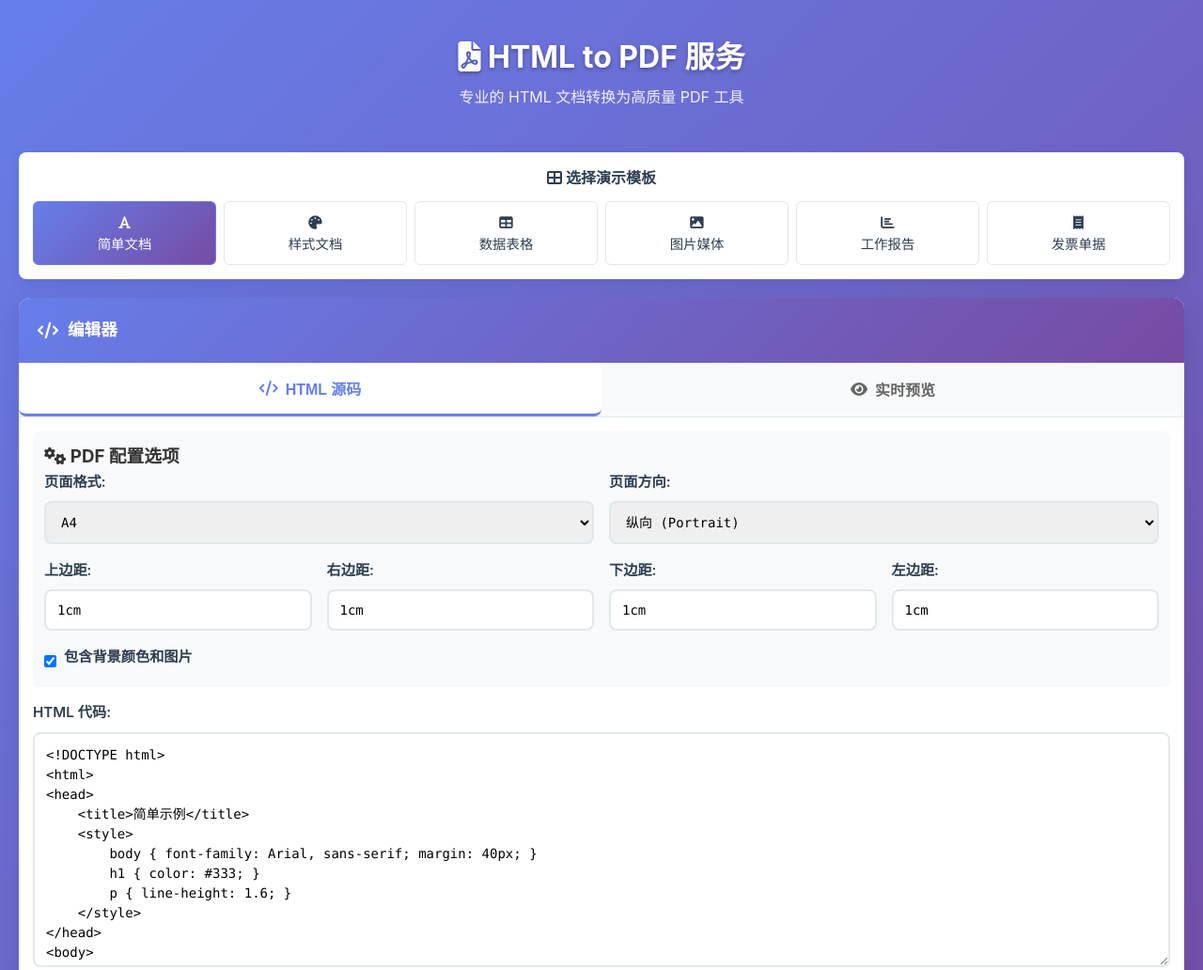
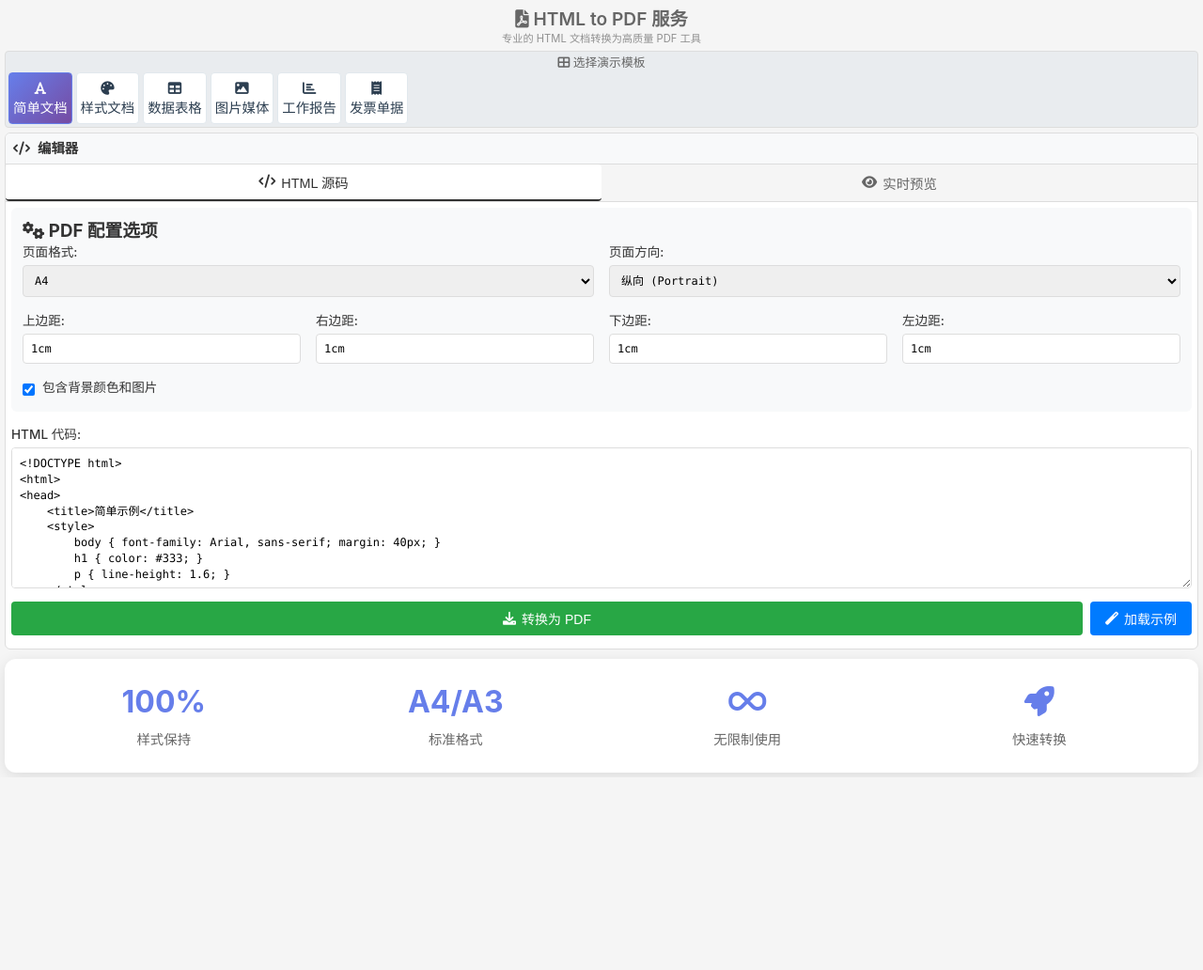
Before and after one commit to iwangbowen/html2pdf-service, a website: page public/index.html in a window 1280 px wide. Shown: the top 1032 px of the page at 94% size. After the commit the page ends 827 px from the top, so only its background shows below. Drawn offline with Linux system fonts and the light colour scheme.

Commit message:
ui(演示页面)🎨: 精简并重构演示页面样式与布局，提升移动友好性 [影响: 低] [实现: 统一浅灰背景并移除大渐变与重阴影；缩减字体、间距与内边距（header、tabs、按钮、表单、textarea 等）；降低圆角并用细边框替代大阴影；容器改为 100% 宽度并减少外边距；示例区从 grid 改为 flex-wrap；调整编辑/预览区尺寸与 padding 以优化小屏显示]

```diff
--- a/public/index.html
+++ b/public/index.html
@@ -14,115 +14,117 @@
 
         body {
             font-family: -apple-system, BlinkMacSystemFont, 'Segoe UI', 'PingFang SC', 'Hiragino Sans GB', 'Microsoft YaHei', 'Helvetica Neue', Helvetica, Arial, sans-serif;
-            background: linear-gradient(135deg, #667eea 0%, #764ba2 100%);
+            background: #f5f5f5;
             min-height: 100vh;
             color: #333;
-            line-height: 1.6;
+            line-height: 1.4;
         }
 
         .container {
-            max-width: 1400px;
-            margin: 0 auto;
-            padding: 20px;
+            width: 100%;
+            padding: 5px;
         }
 
         .header {
             text-align: center;
-            margin-bottom: 20px;
-            color: white;
-            padding: 15px 0;
+            margin-bottom: 2px;
+            color: #666;
+            padding: 2px 0;
+            background: none;
         }
 
         .header h1 {
-            font-size: 2rem;
-            font-weight: 700;
-            margin-bottom: 5px;
-            text-shadow: 0 2px 4px rgba(0,0,0,0.3);
+            font-size: 1.2rem;
+            font-weight: 600;
+            margin-bottom: 0;
+            text-shadow: none;
         }
 
         .header p {
-            font-size: 1rem;
-            opacity: 0.9;
-            margin-bottom: 10px;
+            font-size: 0.7rem;
+            opacity: 0.7;
+            margin-bottom: 0;
         }
 
         .examples-section {
-            background: white;
-            border-radius: 8px;
-            box-shadow: 0 4px 16px rgba(0,0,0,0.08);
-            padding: 15px;
-            margin-bottom: 20px;
+            background: #e9ecef;
+            border-radius: 4px;
+            padding: 3px;
+            margin-bottom: 5px;
+            border: 1px solid #ddd;
         }
 
         .examples-section h3 {
-            margin-bottom: 12px;
-            color: #2c3e50;
-            font-size: 1rem;
+            margin-bottom: 2px;
+            color: #666;
+            font-size: 0.8rem;
             text-align: center;
-            font-weight: 600;
+            font-weight: 500;
         }
 
         .main-content {
-            display: grid;
-            grid-template-columns: 1fr;
-            gap: 30px;
-            margin-bottom: 30px;
+            display: flex;
+            flex-direction: column;
+            gap: 10px;
+            margin-bottom: 10px;
         }
 
         .editor-section {
             background: white;
-            border-radius: 12px;
-            box-shadow: 0 8px 32px rgba(0,0,0,0.1);
+            border-radius: 6px;
+            border: 1px solid #ddd;
             overflow: hidden;
+            flex: 1;
         }
 
         .section-header {
-            background: linear-gradient(135deg, #667eea 0%, #764ba2 100%);
-            color: white;
-            padding: 20px;
-            font-size: 1.1rem;
+            background: #f8f9fa;
+            color: #333;
+            padding: 6px 8px;
+            font-size: 0.9rem;
             font-weight: 600;
             display: flex;
             align-items: center;
-            gap: 10px;
+            gap: 8px;
+            border-bottom: 1px solid #ddd;
         }
 
         .tabs {
             display: flex;
-            background: #f8f9fa;
-            border-bottom: 1px solid #e1e8ed;
+            background: #f5f5f5;
+            border-bottom: 1px solid #ddd;
         }
 
         .tab-button {
             flex: 1;
-            padding: 15px 20px;
+            padding: 8px 12px;
             border: none;
             background: none;
             cursor: pointer;
-            font-size: 1rem;
-            font-weight: 600;
+            font-size: 0.9rem;
+            font-weight: 500;
             color: #666;
             transition: all 0.3s ease;
             display: flex;
             align-items: center;
             justify-content: center;
-            gap: 8px;
+            gap: 6px;
         }
 
         .tab-button:hover {
             background: #e9ecef;
-            color: #667eea;
+            color: #333;
         }
 
         .tab-button.active {
             background: white;
-            color: #667eea;
-            border-bottom: 3px solid #667eea;
+            color: #333;
+            border-bottom: 2px solid #333;
         }
 
         .tab-content {
             display: none;
-            padding: 15px;
+            padding: 6px;
         }
 
         .tab-content.active {
@@ -134,70 +136,69 @@
         }
 
         .form-group {
-            margin-bottom: 20px;
+            margin-bottom: 8px;
         }
 
         label {
             display: block;
-            margin-bottom: 8px;
-            font-weight: 600;
-            color: #2c3e50;
-            font-size: 0.95rem;
+            margin-bottom: 4px;
+            font-weight: 500;
+            color: #333;
+            font-size: 0.85rem;
         }
 
         textarea, select, input {
             width: 100%;
-            padding: 12px;
-            border: 2px solid #e1e8ed;
-            border-radius: 8px;
+            padding: 8px;
+            border: 1px solid #ddd;
+            border-radius: 4px;
             font-family: 'Consolas', 'Monaco', 'Courier New', monospace;
-            font-size: 14px;
+            font-size: 12px;
             transition: border-color 0.3s ease;
         }
 
         textarea:focus, select:focus, input:focus {
             outline: none;
-            border-color: #667eea;
-            box-shadow: 0 0 0 3px rgba(102, 126, 234, 0.1);
+            border-color: #666;
+            box-shadow: 0 0 0 2px rgba(102, 102, 102, 0.1);
         }
 
         textarea {
-            min-height: 250px;
+            min-height: 150px;
             resize: vertical;
-            line-height: 1.5;
+            line-height: 1.4;
         }
 
         .button-group {
             display: flex;
-            gap: 12px;
-            margin-bottom: 20px;
+            gap: 8px;
+            margin-bottom: 8px;
             flex-wrap: wrap;
         }
 
         button {
-            padding: 12px 24px;
+            padding: 8px 16px;
             border: none;
-            border-radius: 8px;
+            border-radius: 4px;
             cursor: pointer;
-            font-size: 16px;
-            font-weight: 600;
+            font-size: 14px;
+            font-weight: 500;
             transition: all 0.3s ease;
             display: flex;
             align-items: center;
-            gap: 8px;
-            min-height: 48px;
+            gap: 6px;
+            min-height: 36px;
         }
 
         .convert-btn {
-            background: linear-gradient(135deg, #4CAF50 0%, #45a049 100%);
+            background: #28a745;
             color: white;
             flex: 1;
             justify-content: center;
         }
 
         .convert-btn:hover {
-            transform: translateY(-2px);
-            box-shadow: 0 4px 12px rgba(76, 175, 80, 0.3);
+            background: #218838;
         }
 
         .convert-btn:disabled {
@@ -208,21 +209,21 @@
         }
 
         .load-example-btn {
-            background: linear-gradient(135deg, #2196F3 0%, #1976D2 100%);
+            background: #007bff;
             color: white;
         }
 
         .load-example-btn:hover {
-            transform: translateY(-2px);
-            box-shadow: 0 4px 12px rgba(33, 150, 243, 0.3);
+            background: #0056b3;
         }
 
         .result {
-            margin-top: 20px;
-            padding: 16px;
-            border-radius: 8px;
+            margin-top: 5px;
+            padding: 8px;
+            border-radius: 4px;
             display: none;
             font-weight: 500;
+            font-size: 0.85rem;
         }
 
         .success {
@@ -238,17 +239,17 @@
         }
 
         .examples-grid {
-            display: grid;
-            grid-template-columns: repeat(auto-fit, minmax(160px, 1fr));
-            gap: 8px;
-            margin-top: 10px;
+            display: flex;
+            flex-wrap: wrap;
+            gap: 4px;
+            margin-top: 2px;
         }
 
         .example-card {
             background: white;
             border: 1px solid #e1e8ed;
-            border-radius: 6px;
-            padding: 10px 8px;
+            border-radius: 4px;
+            padding: 6px 4px;
             cursor: pointer;
             transition: all 0.3s ease;
             text-align: center;
```
